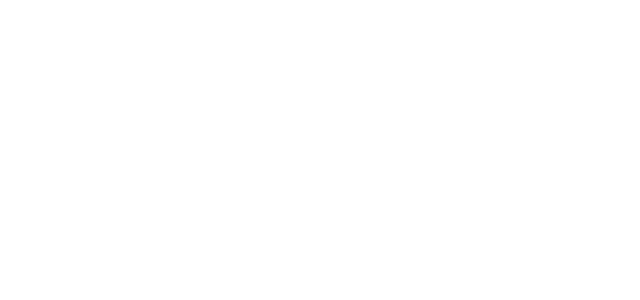
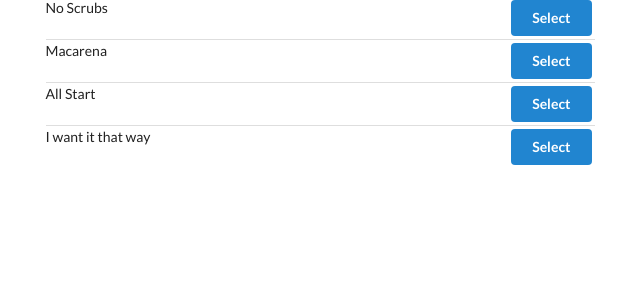
Before and after one commit to pgalak/jsx-grider, a React (Create React App) app: page / in a window 1280 px wide. Shown: the top 300 px of the page, without its empty margins (31-671 px from the left). Built offline with nearby package versions, Linux system fonts and the light colour scheme.

Commit message:
added SongList

```diff
--- a/src/components/App.js
+++ b/src/components/App.js
@@ -1,10 +1,14 @@
-import React, { useState, useEffect } from 'react'
+import React from 'react'
+import SongList from './SongList'
 
 const App = () => {
-
   return (
-    <div className="ui container">
-
+    <div className="ui container grid">
+      <div className="ui row">
+        <div className="column eight wide">
+          <SongList />
+        </div>
+      </div>
     </div>
   )
 }
--- /dev/null
+++ b/src/components/SongList.js
@@ -0,0 +1,34 @@
+import React, { Component } from 'react'
+import { connect } from 'react-redux'
+import { selectSong } from '../actions'
+
+class SongList extends Component {
+  renderList() {
+    return this.props.songs.map(song => {
+      return (
+        <div className="item" key={song.title}>
+          <div className="right floated content">
+            <button
+              className="ui button primary"
+              onClick={this.props.selectSong}>
+              Select
+            </button>
+          </div>
+          <div className="content">{song.title}</div>
+        </div>
+      )
+    })
+  }
+
+  render() {
+    return (
+      <div className="ui divided list">{this.renderList()}</div>
+    )
+  }
+}
+
+const mapStateToProps = state => {
+  return { songs: state.songs }
+}
+
+export default connect(mapStateToProps, { selectSong })(SongList)
--- a/src/index.js
+++ b/src/index.js
@@ -1,5 +1,13 @@
 import React from 'react'
 import ReactDOM from 'react-dom'
+import { Provider } from 'react-redux'
+import { createStore } from 'redux'
 import App from './components/App'
+import reducers from './reducers'
 
-ReactDOM.render(<App />, document.querySelector('#root'))
+ReactDOM.render(
+  <Provider store={createStore(reducers)}>
+    <App />
+  </Provider>,
+  document.querySelector('#root')
+)
--- a/src/reducers/index.js
+++ b/src/reducers/index.js
@@ -1,4 +1,6 @@
-export const songsReducer = () => {
+import { combineReducers } from 'redux'
+
+const songsReducer = () => {
   return [
     { title: 'No Scrubs', duration: '4:05'},
     { title: 'Macarena', duration: '2:30'},
@@ -7,10 +9,15 @@
   ]
 }
 
-export const selectedSongReducer = (selectedSong = null, action) => {
+const selectedSongReducer = (selectedSong = null, action) => {
   if(action.type === 'SONG_SELECTED') {
     return action.payload
   }
 
   return selectedSong
 }
+
+export default combineReducers({
+  songs: songsReducer,
+  selectedSong: selectedSongReducer
+})
```
